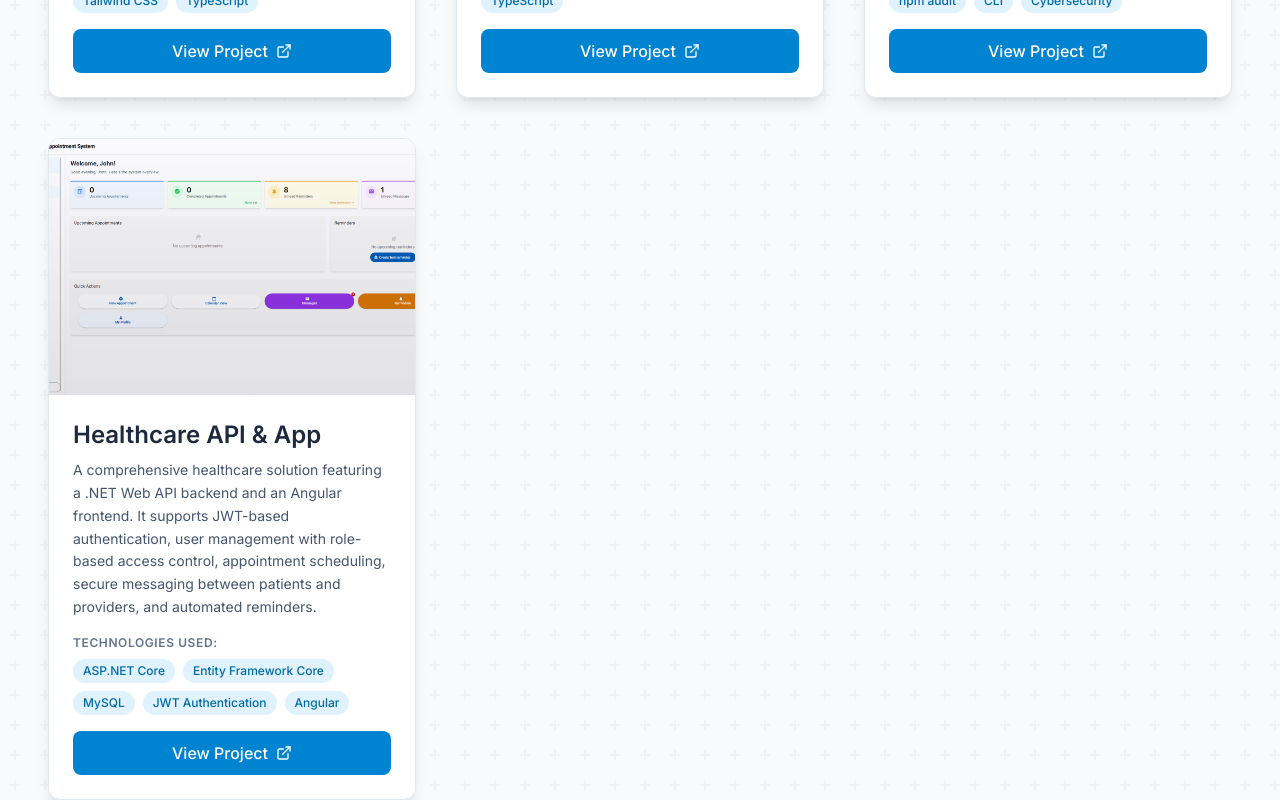
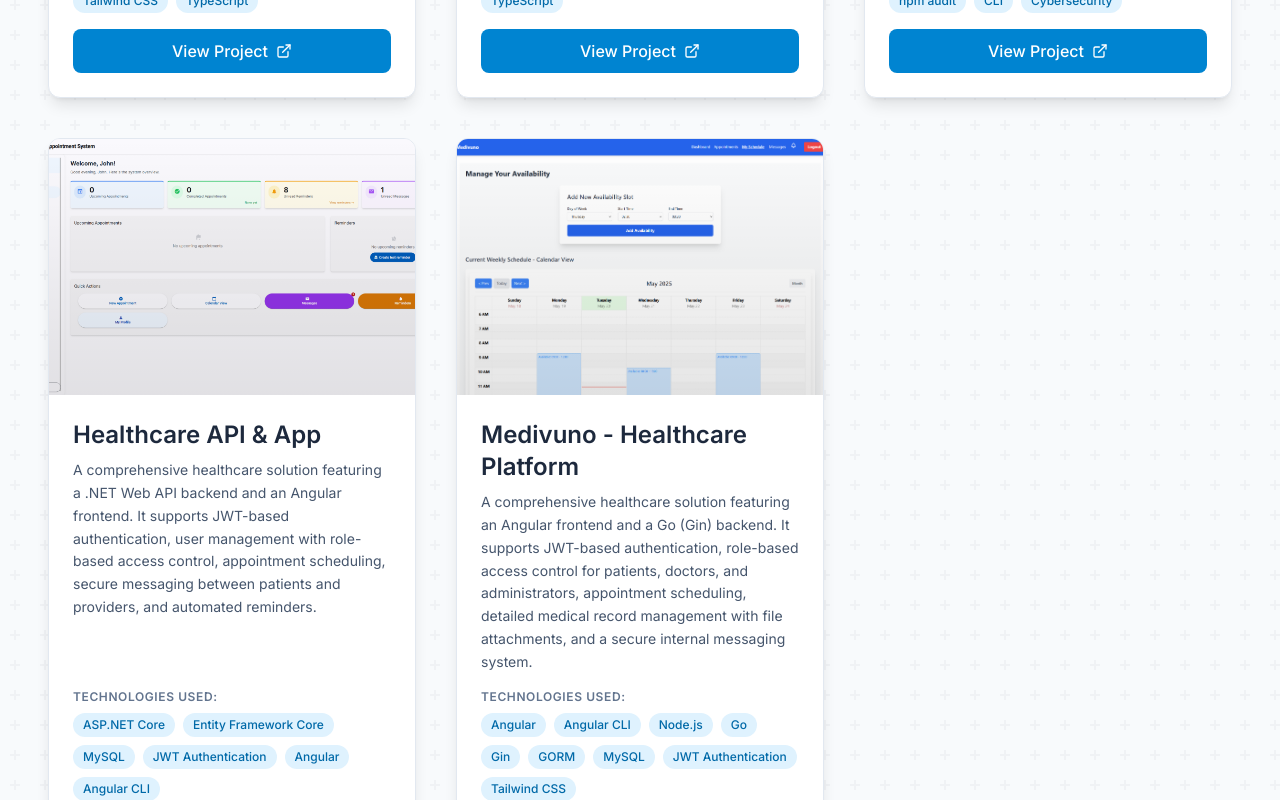
Before and after one commit to GramosTV/portfolio, a Next.js app: page /en in a window 1280 px wide. Shown: the part 2440-3240 px from the top of the page. Built offline with nearby package versions, Linux system fonts and the light colour scheme.

Commit message:
feat: Add Medivuno project details and image for portfolio enhancement

```diff
--- a/src/app/[locale]/page.tsx
+++ b/src/app/[locale]/page.tsx
@@ -103,6 +103,13 @@ export default function Home() {
       imageUrl: '/healthcare-dotnet.png',
       projectUrl: 'https://github.com/GramosTV/zelqora-client',
       techStack: t.raw('project4TechStack') as string[],
+    },
+    {
+      titleKey: 'project5Title',
+      descriptionKey: 'project5Description',
+      imageUrl: '/medivuno.png', // You may need to add this image to your public folder
+      projectUrl: 'https://github.com/GramosTV/medivuno-client', // Placeholder URL
+      techStack: t.raw('project5TechStack') as string[],
     },
   ];
 
--- a/src/messages/en.json
+++ b/src/messages/en.json
@@ -47,7 +47,10 @@
     "project3Tech": ["NestJS", "Node.js", "TypeScript", "Snyk", "npm audit", "CLI", "Cybersecurity"],
     "project4Title": "Healthcare API & App",
     "project4Description": "A .NET Web API backend and Angular frontend for a healthcare application providing authentication, user management, appointment scheduling, messaging, and reminders.",
-    "project4Tech": "ASP.NET Core, Entity Framework Core, MySQL, JWT, Angular"
+    "project4Tech": "ASP.NET Core, Entity Framework Core, MySQL, JWT, Angular, Angular CLI",
+    "project5Title": "Medivuno - Healthcare Platform",
+    "project5Description": "A comprehensive healthcare platform with an Angular client and Go backend. Features include user authentication, role-based access (Patient, Doctor, Admin), appointment scheduling, medical record management with attachments, and secure messaging.",
+    "project5Tech": "Angular, Go, Gin, GORM, MySQL, JWT, Node.js, Angular CLI"
   },
   "Education": {
     "title": "Education",
@@ -227,7 +230,27 @@
     "technologiesUsed": "Technologies Used:",
     "project4Title": "Healthcare API & App",
     "project4Description": "A comprehensive healthcare solution featuring a .NET Web API backend and an Angular frontend. It supports JWT-based authentication, user management with role-based access control, appointment scheduling, secure messaging between patients and providers, and automated reminders.",
-    "project4TechStack": ["ASP.NET Core", "Entity Framework Core", "MySQL", "JWT Authentication", "Angular"],
+    "project4TechStack": [
+      "ASP.NET Core",
+      "Entity Framework Core",
+      "MySQL",
+      "JWT Authentication",
+      "Angular",
+      "Angular CLI"
+    ],
+    "project5Title": "Medivuno - Healthcare Platform",
+    "project5Description": "A comprehensive healthcare solution featuring an Angular frontend and a Go (Gin) backend. It supports JWT-based authentication, role-based access control for patients, doctors, and administrators, appointment scheduling, detailed medical record management with file attachments, and a secure internal messaging system.",
+    "project5TechStack": [
+      "Angular",
+      "Angular CLI",
+      "Node.js",
+      "Go",
+      "Gin",
+      "GORM",
+      "MySQL",
+      "JWT Authentication",
+      "Tailwind CSS"
+    ],
     "testimonial1Quote": "The creator worked hard, and finished the product quickly, and professionally. He asked a lot of questions, and did his best to deliver the product with every satisfying detail I asked for. Overall, he did a professional job, and I'd recommend him to others.",
     "testimonial1Name": "kane40xwolfman",
     "testimonial1Role": "Fiverr Client",
--- a/src/messages/pl.json
+++ b/src/messages/pl.json
@@ -47,7 +47,10 @@
     "project3Tech": ["NestJS", "Node.js", "TypeScript", "Snyk", "npm audit", "CLI", "Cybersecurity"],
     "project4Title": "API i Aplikacja Opieki Zdrowotnej",
     "project4Description": "Backend .NET Web API i frontend Angular dla aplikacji opieki zdrowotnej, zapewniające uwierzytelnianie, zarządzanie użytkownikami, planowanie wizyt, przesyłanie wiadomości i przypomnienia.",
-    "project4Tech": "ASP.NET Core, Entity Framework Core, MySQL, JWT, Angular"
+    "project4Tech": "ASP.NET Core, Entity Framework Core, MySQL, JWT, Angular, Angular CLI",
+    "project5Title": "Medivuno - Platforma Opieki Zdrowotnej",
+    "project5Description": "Kompleksowa platforma opieki zdrowotnej z klientem Angular i backendem Go. Funkcje obejmują uwierzytelnianie użytkowników, dostęp oparty na rolach (Pacjent, Lekarz, Admin), planowanie wizyt, zarządzanie dokumentacją medyczną z załącznikami oraz bezpieczne przesyłanie wiadomości.",
+    "project5Tech": "Angular, Go, Gin, GORM, MySQL, JWT, Node.js, Angular CLI"
   },
   "Education": {
     "title": "Edukacja",
@@ -236,7 +239,27 @@
     "technologiesUsed": "Użyte Technologie:",
     "project4Title": "API i Aplikacja Opieki Zdrowotnej",
     "project4Description": "Kompleksowe rozwiązanie dla opieki zdrowotnej obejmujące backend .NET Web API oraz frontend Angular. Obsługuje uwierzytelnianie oparte na JWT, zarządzanie użytkownikami z kontrolą dostępu opartą na rolach, planowanie wizyt, bezpieczne przesyłanie wiadomości między pacjentami a dostawcami usług oraz automatyczne przypomnienia.",
-    "project4TechStack": ["ASP.NET Core", "Entity Framework Core", "MySQL", "JWT Authentication", "Angular"],
+    "project4TechStack": [
+      "ASP.NET Core",
+      "Entity Framework Core",
+      "MySQL",
+      "JWT Authentication",
+      "Angular",
+      "Angular CLI"
+    ],
+    "project5Title": "Medivuno - Platforma Opieki Zdrowotnej",
+    "project5Description": "Kompleksowa platforma opieki zdrowotnej z klientem Angular i backendem Go. Funkcje obejmują uwierzytelnianie użytkowników, dostęp oparty na rolach (Pacjent, Lekarz, Admin), planowanie wizyt, zarządzanie dokumentacją medyczną z załącznikami oraz bezpieczne przesyłanie wiadomości.",
+    "project5TechStack": [
+      "Angular",
+      "Angular CLI",
+      "Node.js",
+      "Go",
+      "Gin",
+      "GORM",
+      "MySQL",
+      "JWT Authentication",
+      "Tailwind CSS"
+    ],
     "testimonial1Quote": "Twórca ciężko pracował i szybko oraz profesjonalnie ukończył produkt. Zadawał wiele pytań i robił wszystko, co w jego mocy, aby dostarczyć produkt z każdym satysfakcjonującym szczegółem, o który prosiłem. Ogólnie rzecz biorąc, wykonał profesjonalną pracę i poleciłbym go innym.",
     "testimonial1Name": "kane40xwolfman",
     "testimonial1Role": "Klient Fiverr",
```
Also changed, not shown: public/medivuno.png (added).
